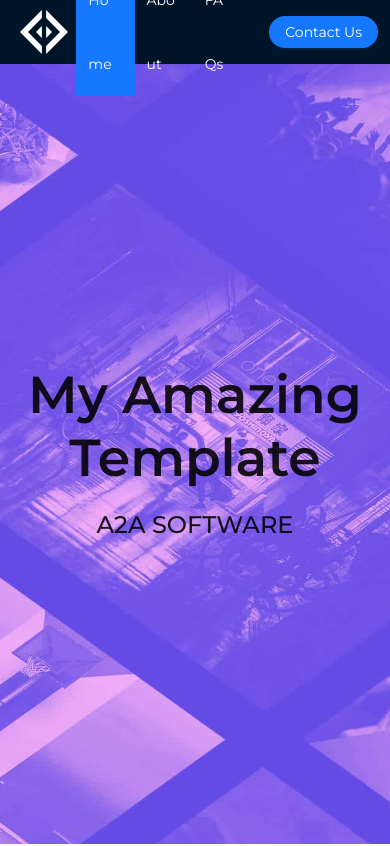
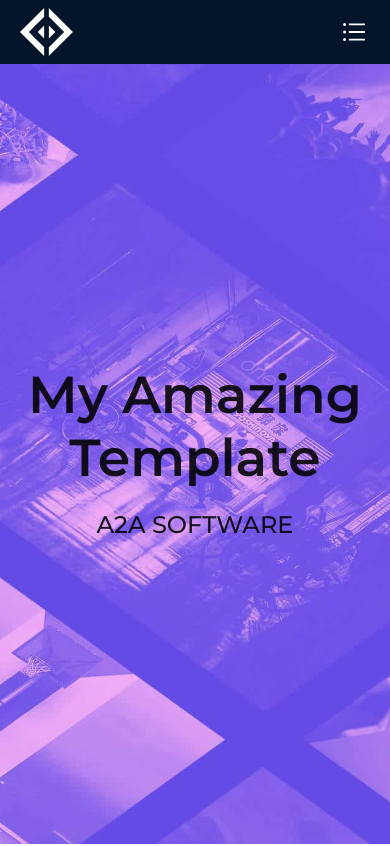
Before and after one commit to tanpham199/landing-page-template, a Next.js app: page / in a window 390 px wide. Shown: the top 846 px of the page. Built offline with nearby package versions, Linux system fonts and the light colour scheme.

Commit message:
responsive header

```diff
--- a/src/layouts/HomeLayout/HomeLayout.module.scss
+++ b/src/layouts/HomeLayout/HomeLayout.module.scss
@@ -27,6 +27,14 @@
   }
 }
 
+.nav {
+  display: none;
+
+  @include devices(desktop) {
+    display: inline-flex;
+  }
+}
+
 .menu {
   padding: 0;
   margin: 0;
@@ -40,3 +48,19 @@
     transition: all 0.2s ease-out;
   }
 }
+
+.hamburger {
+  background-color: transparent;
+  border: 0;
+  outline: none;
+  padding: 12px;
+  transition: all 0.2s ease-out;
+
+  &:active {
+    background-color: rgb(255 255 255 / 0.2);
+  }
+
+  @include devices(desktop) {
+    display: none;
+  }
+}
--- a/src/layouts/HomeLayout/index.tsx
+++ b/src/layouts/HomeLayout/index.tsx
@@ -1,5 +1,6 @@
 import { PropsWithChildren } from 'react';
-import { Layout, FloatButton, theme, Button, Space } from 'antd';
+import { Layout, FloatButton, theme, Button, Space, Dropdown } from 'antd';
+import { UnorderedListOutlined } from '@ant-design/icons';
 import Image from 'next/image';
 import Link from 'next/link';
 import { APP_LOGO } from '@/constants';
@@ -38,7 +39,7 @@ const HomeLayout = ({ children }: PropsWithChildren) => {
         <Link href={PagePath.Home} className={classNames(styles.logo, 'center')}>
           <Image src={APP_LOGO} alt="Logo" priority />
         </Link>
-        <Space size="large">
+        <Space size="large" className={styles.nav}>
           <ul className={styles.menu}>
             {NAV_ITEMS.map(({ label, path }) => (
               <li key={label}>
@@ -60,6 +61,24 @@ const HomeLayout = ({ children }: PropsWithChildren) => {
             </Button>
           </Link>
         </Space>
+        <Dropdown
+          placement="bottomRight"
+          overlayClassName="w-32"
+          menu={{
+            items: NAV_ITEMS.map(({ label, path }) => ({
+              key: path as string,
+              label: <Link href={path}>{label}</Link>,
+            })).concat({
+              key: 'contact',
+              label: <Link href={PagePath.Contact}>Contact Us</Link>,
+            }),
+            theme: 'dark',
+          }}
+        >
+          <button type="button" className={styles.hamburger}>
+            <UnorderedListOutlined className="text-white text-2xl" />
+          </button>
+        </Dropdown>
       </Header>
       <Content>{children}</Content>
       <Footer className="text-center">A2A SOFTWARE ©2023</Footer>
```
